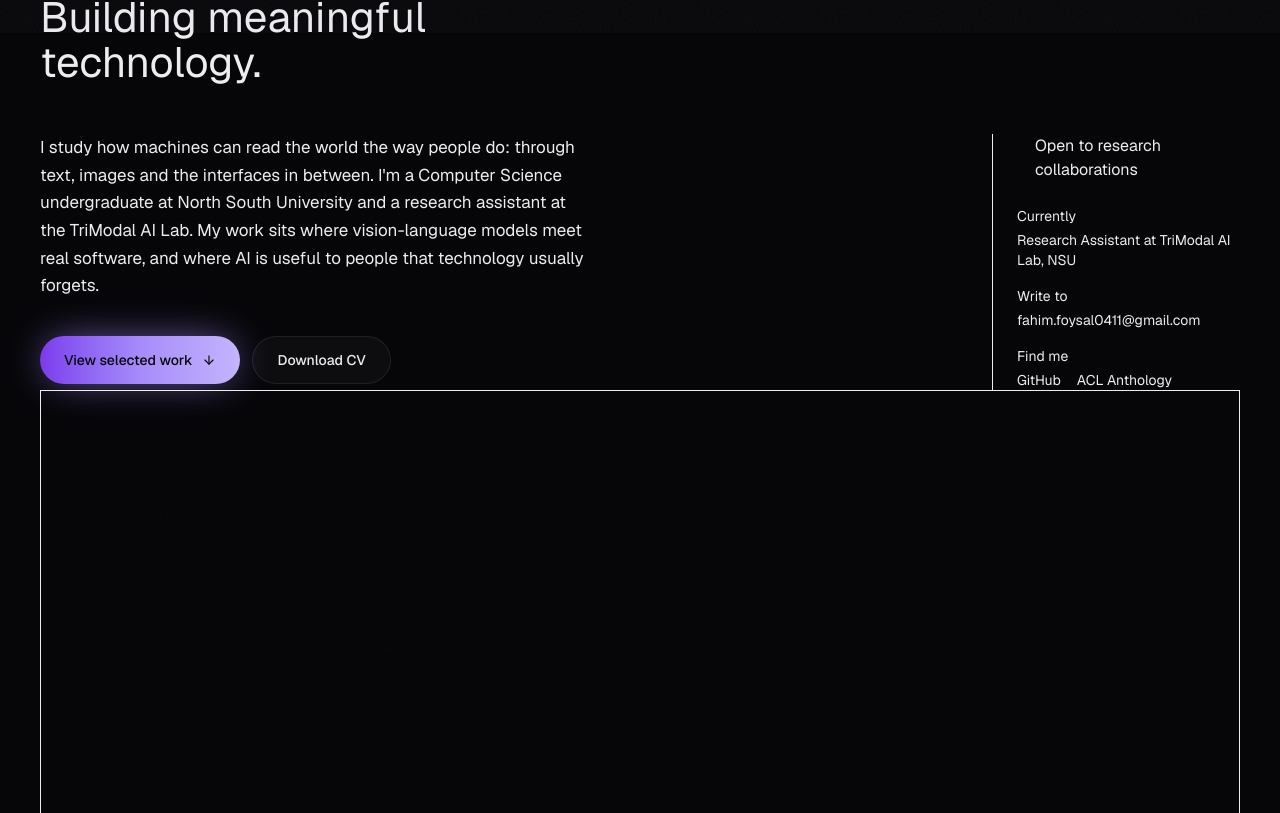
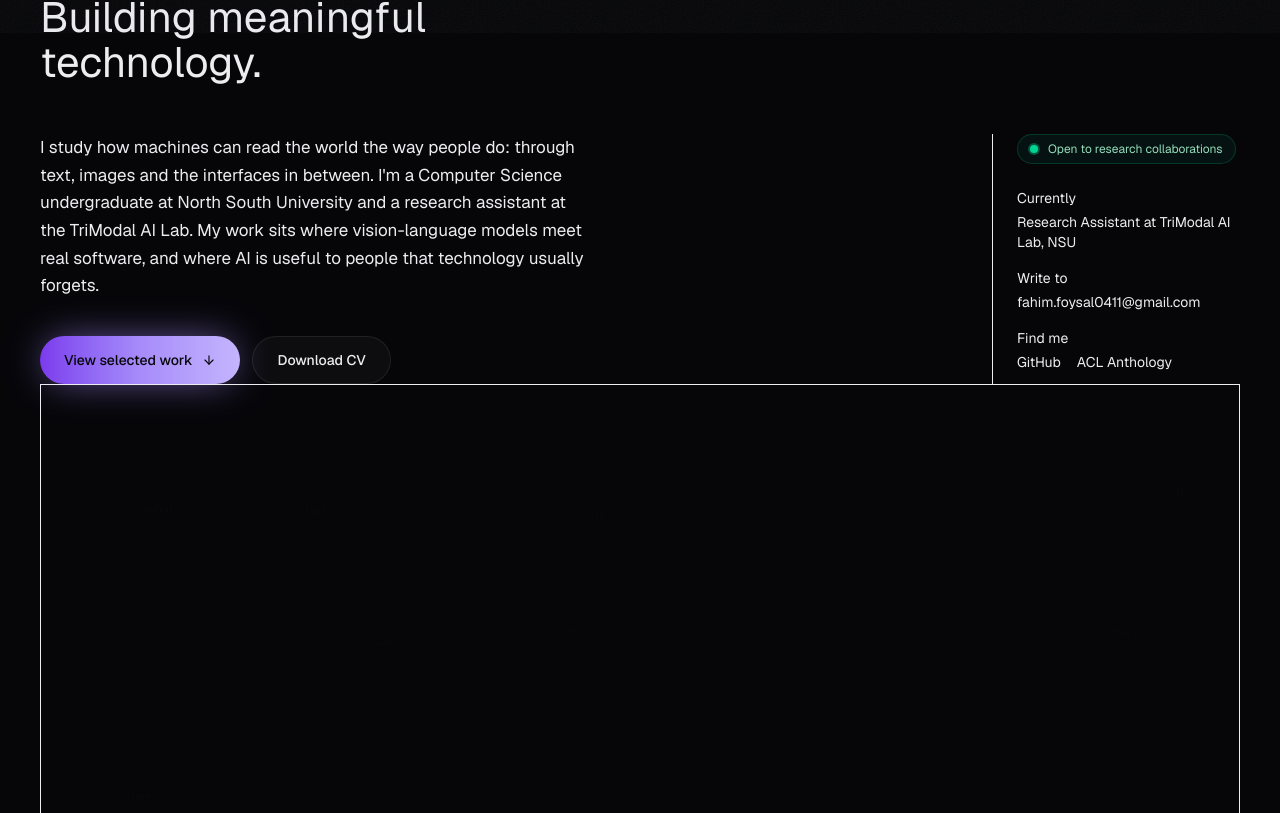
Before and after one commit to souwmo04/PERSONAL-DIGITAL-PORTFOLIO, a Next.js app: page / in a window 1280 px wide. Shown: the part 767-1580 px from the top of the page. Built offline with nearby package versions, Linux system fonts and the light colour scheme; no server answers.

Commit message:
style(ui): restyle status pill and copy button for dark mode

```diff
--- a/src/components/ui/CopyButton.tsx
+++ b/src/components/ui/CopyButton.tsx
@@ -31,9 +31,9 @@ export function CopyButton({
     <button
       type="button"
       onClick={onCopy}
-      className={`meta inline-flex items-center gap-1.5 transition-colors hover:text-vermilion ${className}`}
+      className={`inline-flex items-center gap-1.5 text-xs text-dim transition-colors hover:text-iris ${className}`}
     >
-      {copied ? <Check aria-hidden className="size-3.5" /> : <Copy aria-hidden className="size-3.5" />}
+      {copied ? <Check aria-hidden className="size-3.5 text-emerald-400" /> : <Copy aria-hidden className="size-3.5" />}
       <span aria-live="polite">{copied ? copiedLabel : label}</span>
     </button>
   );
--- a/src/components/ui/StatusIndicator.tsx
+++ b/src/components/ui/StatusIndicator.tsx
@@ -1,15 +1,15 @@
 import { site } from "@/content/site";
 
-/** Small live status: pulsing dot + one line. */
-export function StatusIndicator({ className = "", tone = "light" }: { className?: string; tone?: "light" | "dark" }) {
+/** Small live status pill with a pulsing dot. */
+export function StatusIndicator({ className = "" }: { className?: string }) {
   const { available, label } = site.status;
   return (
-    <p className={`meta inline-flex items-center gap-2.5 ${tone === "dark" ? "text-fog" : "text-graphite"} ${className}`}>
+    <p
+      className={`inline-flex items-center gap-2.5 rounded-full border border-emerald-400/20 bg-emerald-400/[0.06] px-3 py-1.5 text-xs text-emerald-200/90 ${className}`}
+    >
       <span className="relative flex size-2" aria-hidden>
-        {available ? (
-          <span className="absolute inset-0 animate-ping rounded-full bg-vermilion/60 [animation-duration:2.4s]" />
-        ) : null}
-        <span className={`relative size-2 rounded-full ${available ? "bg-vermilion" : "bg-muted"}`} />
+        {available ? <span className="absolute inset-0 animate-ping rounded-full bg-emerald-400/70 [animation-duration:2.2s]" /> : null}
+        <span className={`relative size-2 rounded-full ${available ? "bg-emerald-400" : "bg-faint"}`} />
       </span>
       <span>
         <span className="sr-only">Status: </span>
```
